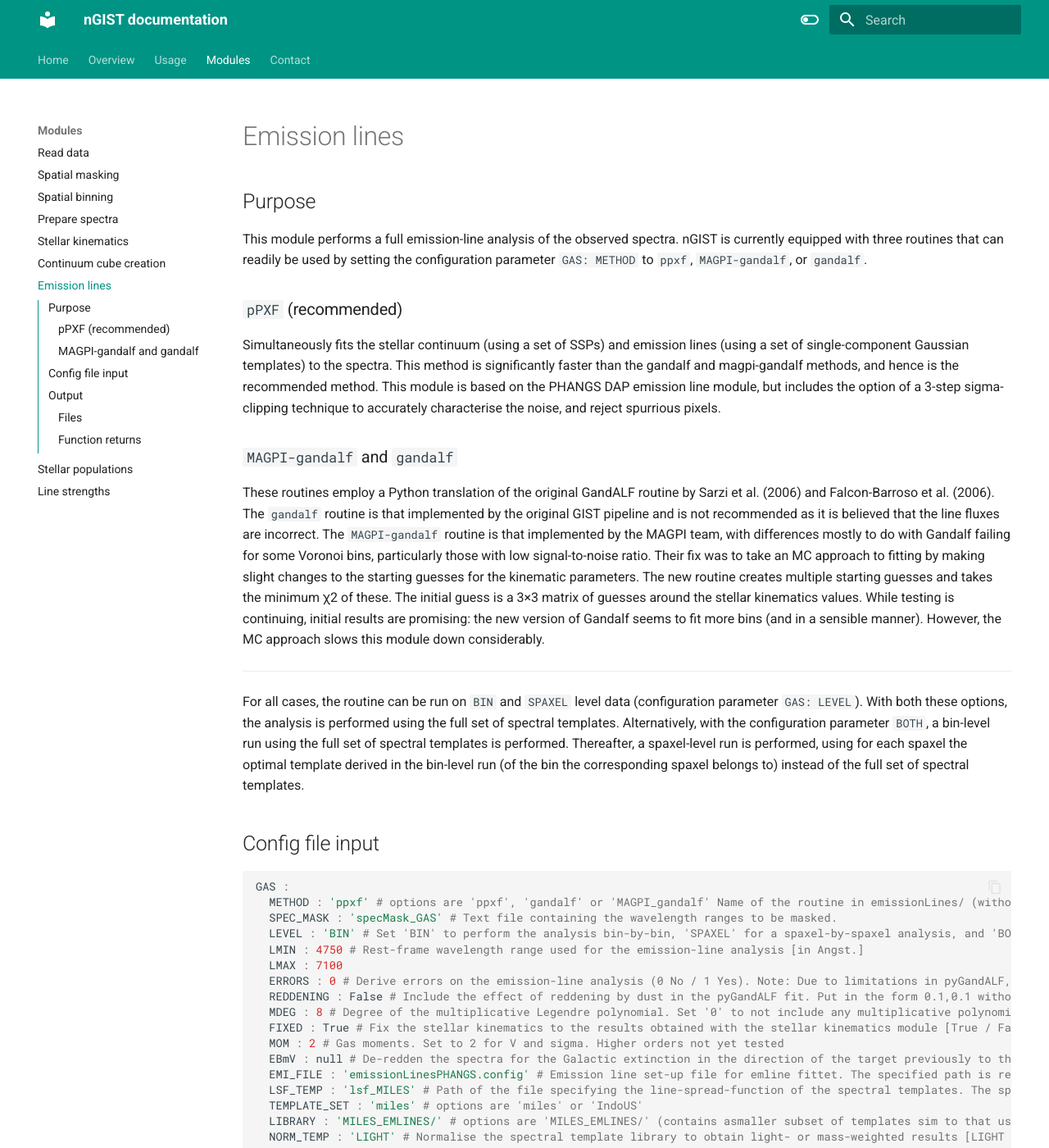
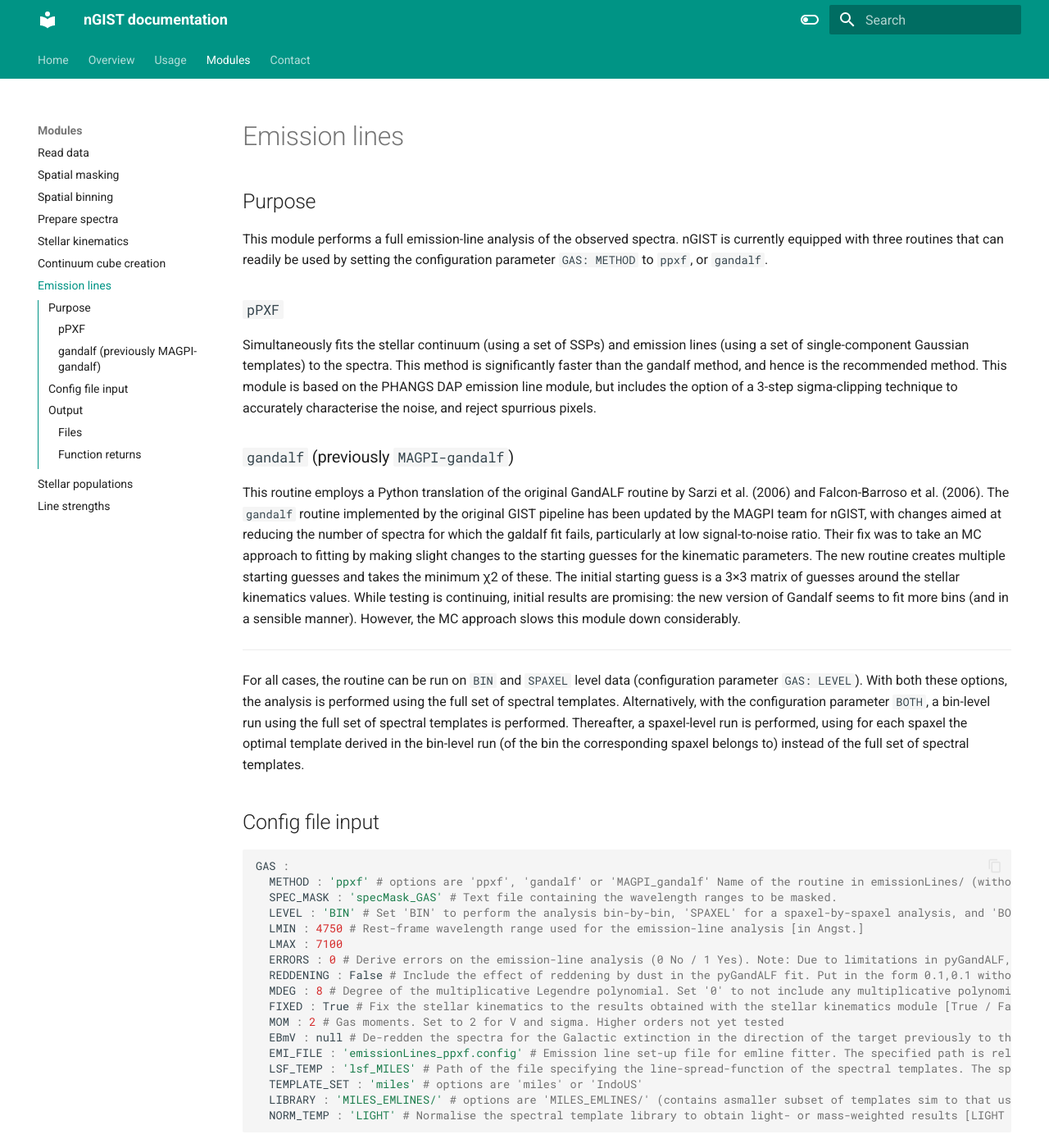
Before and after one commit to geckos-survey/gist-documentation, an MkDocs documentation site: the page built from docs/modules/emission_lines.md, in a window 1280 px wide and 1400 px high. Shown: the whole window at 82% size. Built offline with MkDocs 1.6.1 and Material for MkDocs 9.7.7, drawn with Linux system fonts in a browser that asks for light colours; some of the changed text lies outside the part shown.

Commit message:
Update emission_lines.md

```diff
--- a/docs/modules/emission_lines.md
+++ b/docs/modules/emission_lines.md
@@ -2,14 +2,14 @@
 
 ## Purpose
 
-This module performs a full emission-line analysis of the observed spectra. nGIST is currently equipped with three routines that can readily be used by setting the configuration parameter `GAS: METHOD` to `ppxf`, `MAGPI-gandalf`, or `gandalf`.
+This module performs a full emission-line analysis of the observed spectra. nGIST is currently equipped with three routines that can readily be used by setting the configuration parameter `GAS: METHOD` to `ppxf`, or `gandalf`.
 
-### `pPXF` (recommended)
-Simultaneously fits the stellar continuum (using a set of SSPs) and emission lines (using a set of single-component Gaussian templates) to the spectra. This method is significantly faster than the gandalf and magpi-gandalf methods, and hence is the recommended method. This module is based on the PHANGS DAP emission line module, but includes the option of a 3-step sigma-clipping technique to accurately characterise the noise, and reject spurrious pixels.
+### `pPXF`
+Simultaneously fits the stellar continuum (using a set of SSPs) and emission lines (using a set of single-component Gaussian templates) to the spectra. This method is significantly faster than the gandalf method, and hence is the recommended method. This module is based on the PHANGS DAP emission line module, but includes the option of a 3-step sigma-clipping technique to accurately characterise the noise, and reject spurrious pixels.
 
-### `MAGPI-gandalf` and `gandalf`
-These routines employ a Python translation of the original GandALF routine by Sarzi et al. (2006) and Falcon-Barroso et al. (2006). The `gandalf` routine is that implemented by the original GIST pipeline and is not recommended as it is believed that the line fluxes are incorrect. The `MAGPI-gandalf` routine is that implemented by the MAGPI team, with differences mostly to do with Gandalf failing for some Voronoi bins, particularly those with low signal-to-noise ratio. Their fix was to take an MC approach to fitting by making slight changes to the starting guesses for the kinematic parameters. The new routine creates multiple
-starting guesses and takes the minimum χ2 of these. The initial guess is a 3×3 matrix of guesses around the stellar kinematics values. While testing is continuing, initial results are promising: the
+### `gandalf` (previously `MAGPI-gandalf`)
+This routine employs a Python translation of the original GandALF routine by Sarzi et al. (2006) and Falcon-Barroso et al. (2006). The `gandalf` routine implemented by the original GIST pipeline has been updated by the MAGPI team for nGIST, with changes aimed at reducing the number of spectra for which the galdalf fit fails, particularly at low signal-to-noise ratio. Their fix was to take an MC approach to fitting by making slight changes to the starting guesses for the kinematic parameters. The new routine creates multiple
+starting guesses and takes the minimum χ2 of these. The initial starting guess is a 3×3 matrix of guesses around the stellar kinematics values. While testing is continuing, initial results are promising: the
 new version of Gandalf seems to fit more bins (and in a sensible manner). However, the MC approach slows this module down considerably.
 
 ---
@@ -31,7 +31,7 @@ GAS :
   FIXED : True # Fix the stellar kinematics to the results obtained with the stellar kinematics module [True / False]
   MOM : 2 # Gas moments. Set to 2 for V and sigma. Higher orders not yet tested
   EBmV : null # De-redden the spectra for the Galactic extinction in the direction of the target previously to the analysis. Use e.g. EBmV = A_v / 3.2
-  EMI_FILE : 'emissionLinesPHANGS.config' # Emission line set-up file for emline fittet. The specified path is relative to the configDir path in defaultDir.
+  EMI_FILE : 'emissionLines_ppxf.config' # Emission line set-up file for emline fitter. The specified path is relative to the configDir path in defaultDir. Set to 'emissionLines_ppxf.config' when using the 'ppxf' routine, and 'emissionLines_gandalf.config' when using the 'gandalf' routine.
   LSF_TEMP : 'lsf_MILES' # Path of the file specifying the line-spread-function of the spectral templates. The specified path is relative to the configDir path in defaultDir.
   TEMPLATE_SET : 'miles' # options are 'miles' or 'IndoUS'
   LIBRARY : 'MILES_EMLINES/' # options are 'MILES_EMLINES/' (contains asmaller subset of templates sim to that used by PHANGS) 'MILES/', 'miles_ssp_ch', or 'IndoUS'
@@ -44,19 +44,19 @@ GAS :
 
 All outputs can be available at the BIN and SPAXEL level.
 
-- `_gas_BIN.fits`: Extension 1:
+- `_gas_bin.fits`: Extension 1:
 
     - Columns: [LineName][LineWavelength]_*: F Flux; A Amplitude; V Velocity; S Sigma| EBmV_0 Screen-like extinction from the stellar continuum | EBmV_1 Extinction in emission-line regions from Balmer decrement
 
     - Rows: One line per bin/spaxel.
 
-- `_gas_BIN.fits` Extension 2:
+- `_gas_bin.fits` Extension 2:
 
     - Columns: Same as in extension 1, but for errors
 
     - Rows: One line per bin/spaxel.
 
-- `_gas-bestfit_BIN.fits`, Extension 1:
+- `_gas-bestfit_bin.fits`, Extension 1:
 
     - The best fit to the spectrum, including continuum and emission lines
 
@@ -64,25 +64,25 @@ All outputs can be available at the BIN and SPAXEL level.
 
     - Rows: One fit per bin/spaxel.
 
-- `_gas-bestfit_BIN.fits`, Extension 2:
+- `_gas-bestfit_bin.fits`, Extension 2:
 
     - Columns: LOGLAM The corresponding wavelength array
 
-- `_gas-bestfit_BIN.fits`, Extension 3:
+- `_gas-bestfit_bin.fits`, Extension 3:
 
     - Columns: GOODPIX The spectral pixels included in the fit
 
-- `_gas-cleaned_BIN.fits`: Extension 1:
+- `_gas-cleaned_bin.fits`: Extension 1:
 
     - Columns: SPEC Emission-line subtracted spectra
 
     - Rows: One line per bin/spaxel.
 
-- `_gas-cleaned_BIN.fits`: Extension 2:
+- `_gas-cleaned_bin.fits`: Extension 2:
 
     - Columns: `LOGLAM`: The corresponding wavelength array
 
-- `_gas_BIN_maps.fits`
+- `_gas_bin_maps.fits`
 
     - 2D maps images of various emission line quantities for each line.
 
```
